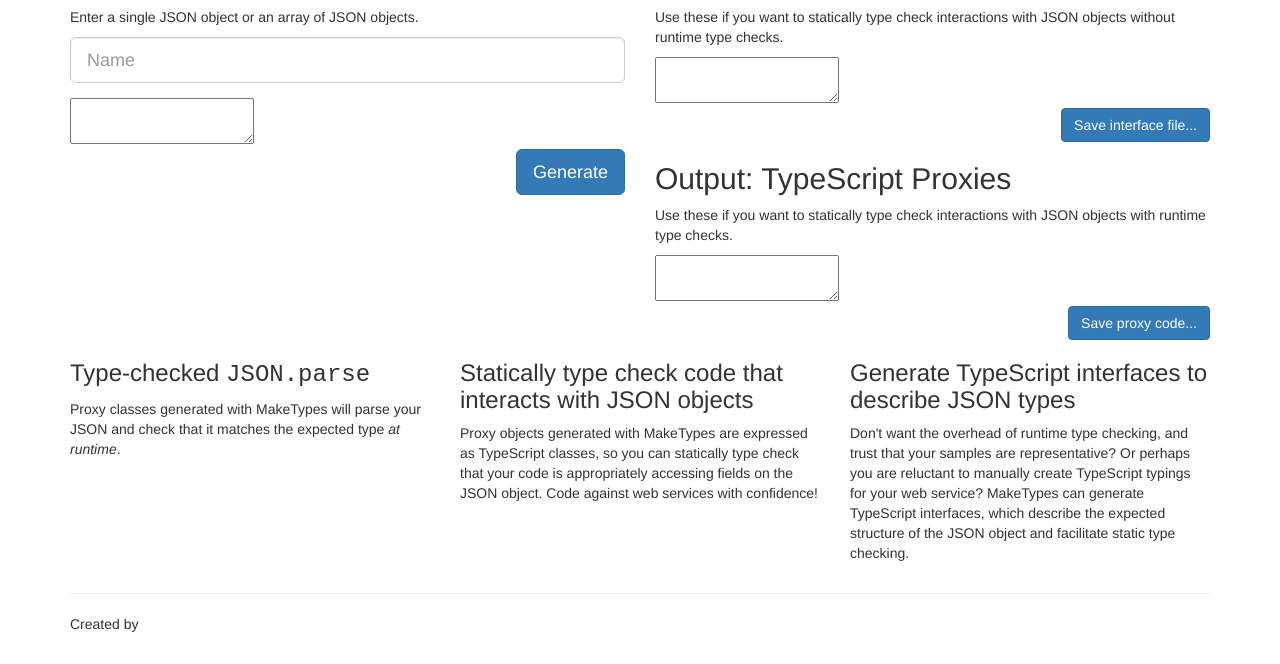
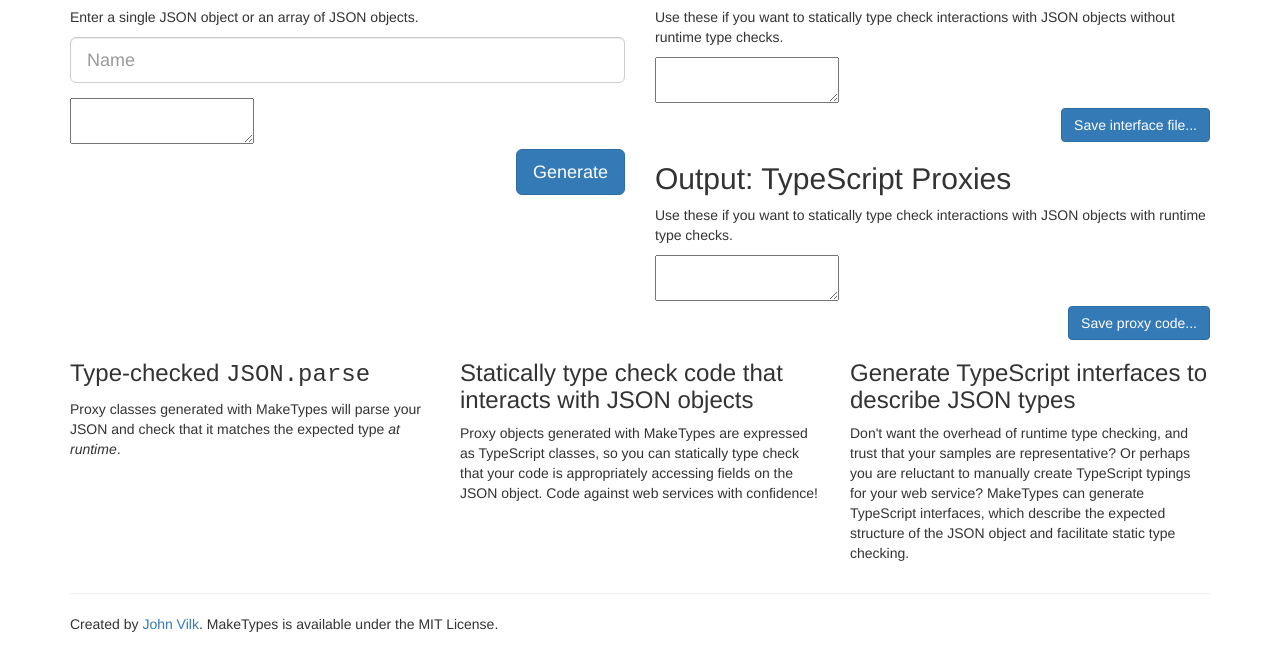
Before and after one commit to jvilk/MakeTypes, a website built with webpack: page index.html in a window 1280 px wide. Shown: the part 576-1240 px from the top of the page. Built offline with nearby package versions, Linux system fonts and the light colour scheme.

Commit message:
Missing quote

```diff
--- a/index.html
+++ b/index.html
@@ -132,7 +132,7 @@
       <hr>
 
       <footer>
-        <p>Created by <a href="https://jvilk.com/>John Vilk</a>. MakeTypes is available under the MIT License.</p>
+        <p>Created by <a href="https://jvilk.com/">John Vilk</a>. MakeTypes is available under the MIT License.</p>
       </footer>
     </div>
 
```
